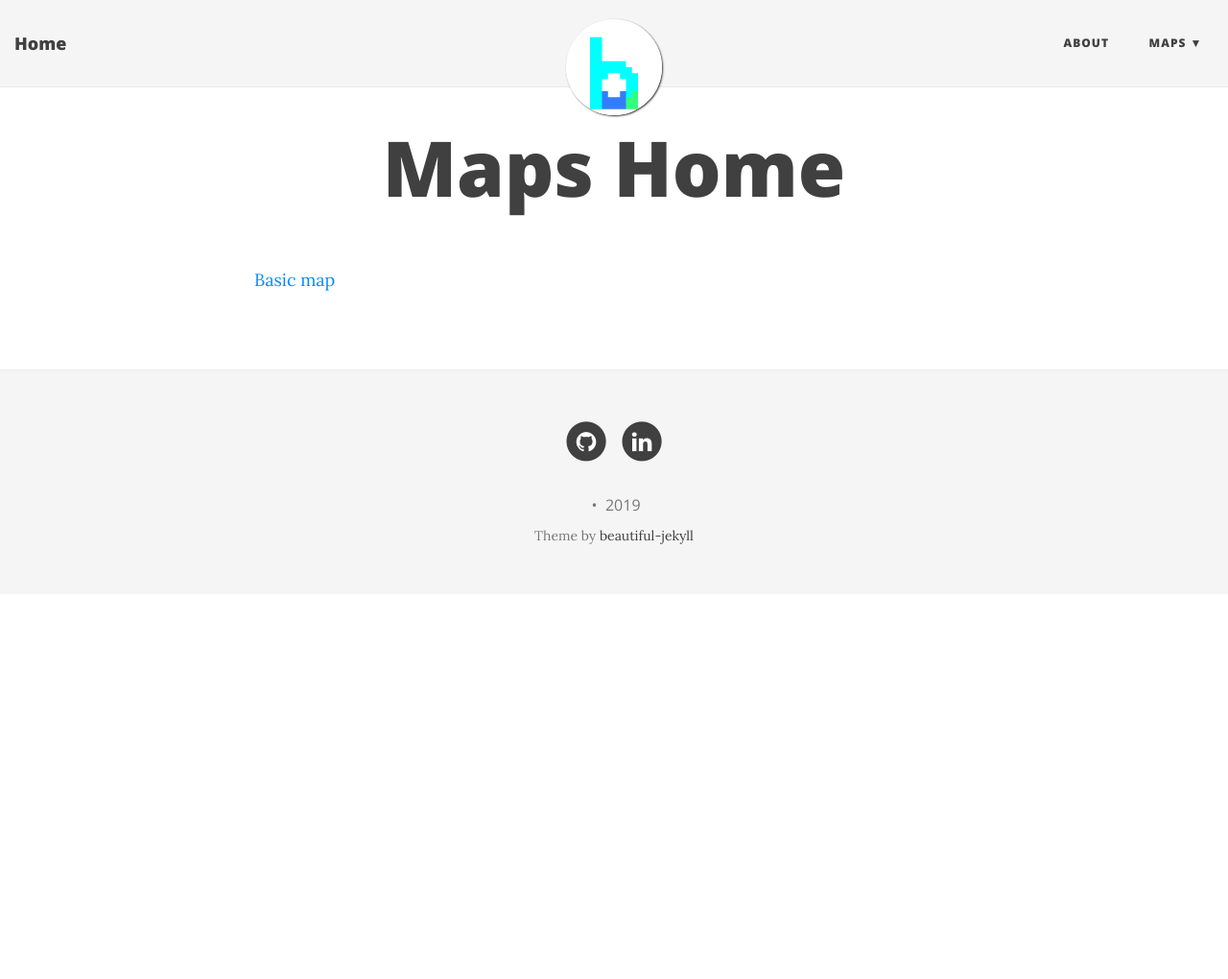
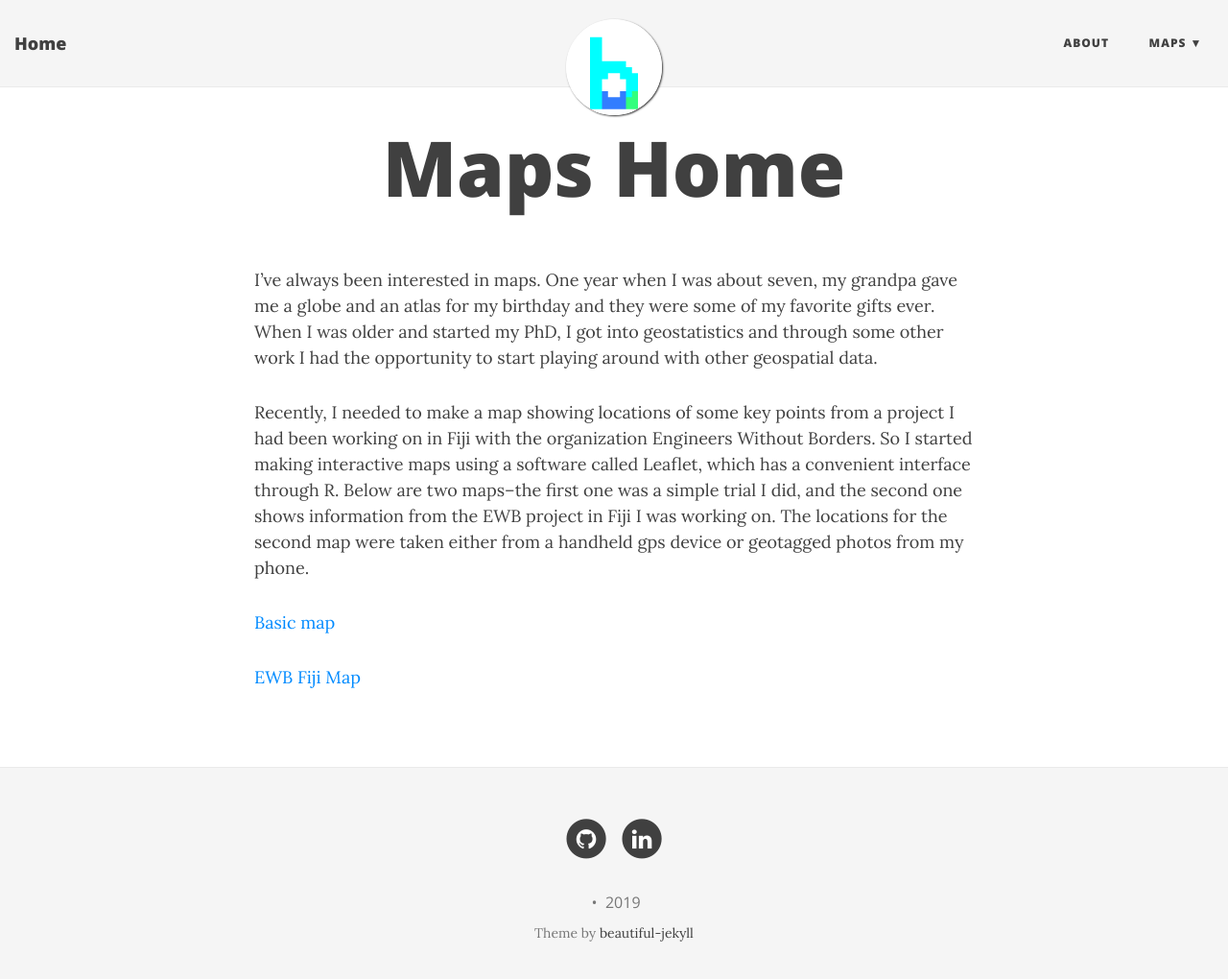
Before and after one commit to bradleyharken/bradleyharken.github.io, a Jekyll site: the page built from mapshome.md, in a window 1280 px wide and 1033 px high. Shown: the top 1020 px of the window at 96% size. Built offline with Jekyll 4.4.1, drawn with Linux system fonts in a browser that asks for light colours; nearby versions of some CDN libraries.

Commit message:
Update mapshome.md

```diff
--- a/mapshome.md
+++ b/mapshome.md
@@ -4,4 +4,19 @@ title: Maps Home
 subtitle:
 ---
 
+I've always been interested in maps. One year when I was about seven, my grandpa gave
+me a globe and an atlas for my birthday and they were some of my favorite gifts ever.
+When I was older and started my PhD, I got into geostatistics and through some other
+work I had the opportunity to start playing around with other geospatial data.
+
+Recently, I needed to make a map showing locations of some key points from a project
+I had been working on in Fiji with the organization Engineers Without Borders. So I
+started making interactive maps using a software called Leaflet, which has a
+convenient interface through R. Below are two maps--the first one was a simple trial
+I did, and the second one shows information from the EWB project in Fiji I was working
+on. The locations for the second map were taken either from a handheld gps device or
+geotagged photos from my phone.
+
 [Basic map](map2.html)
+
+[EWB Fiji Map](EWB_Fiji_map.html)
```
